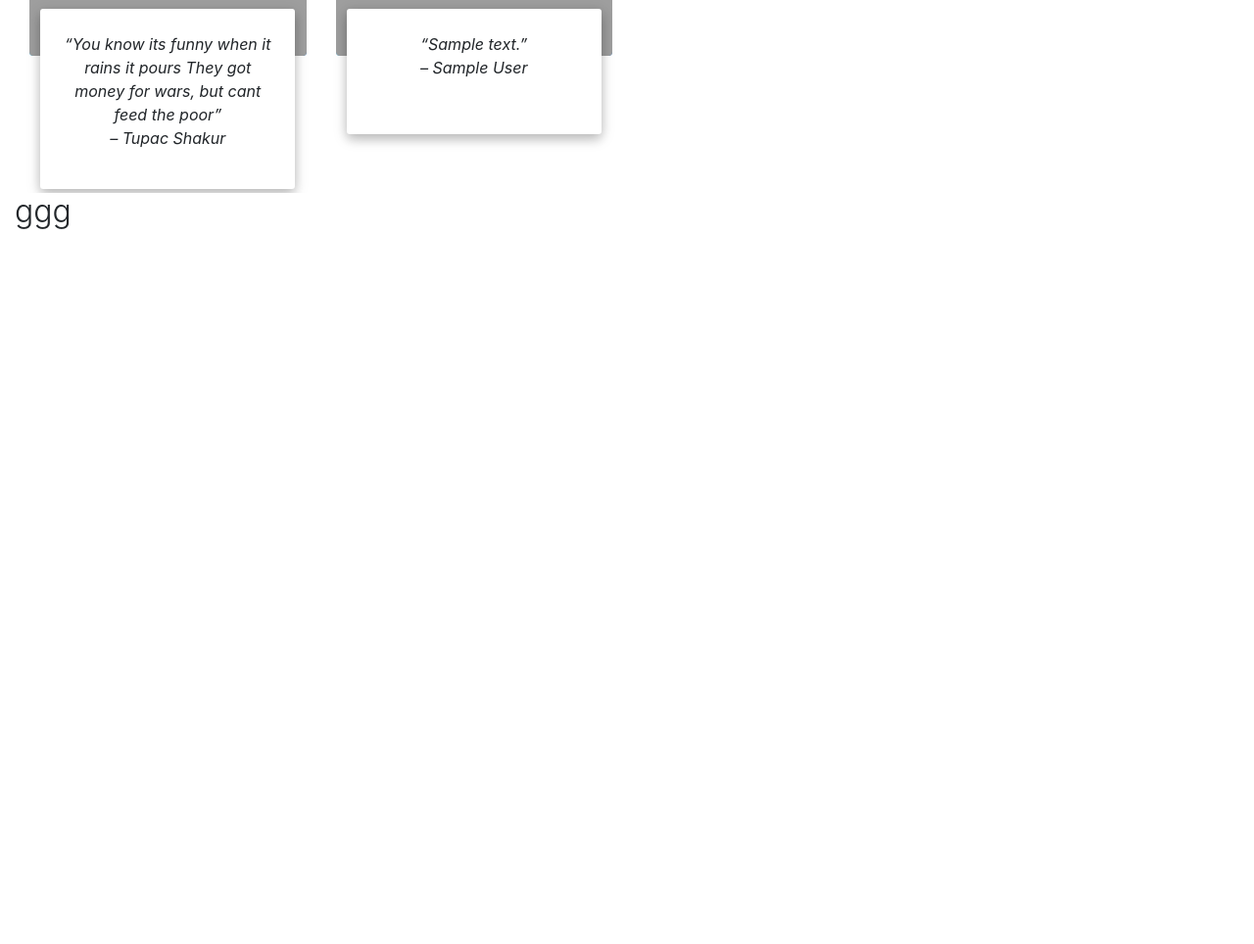
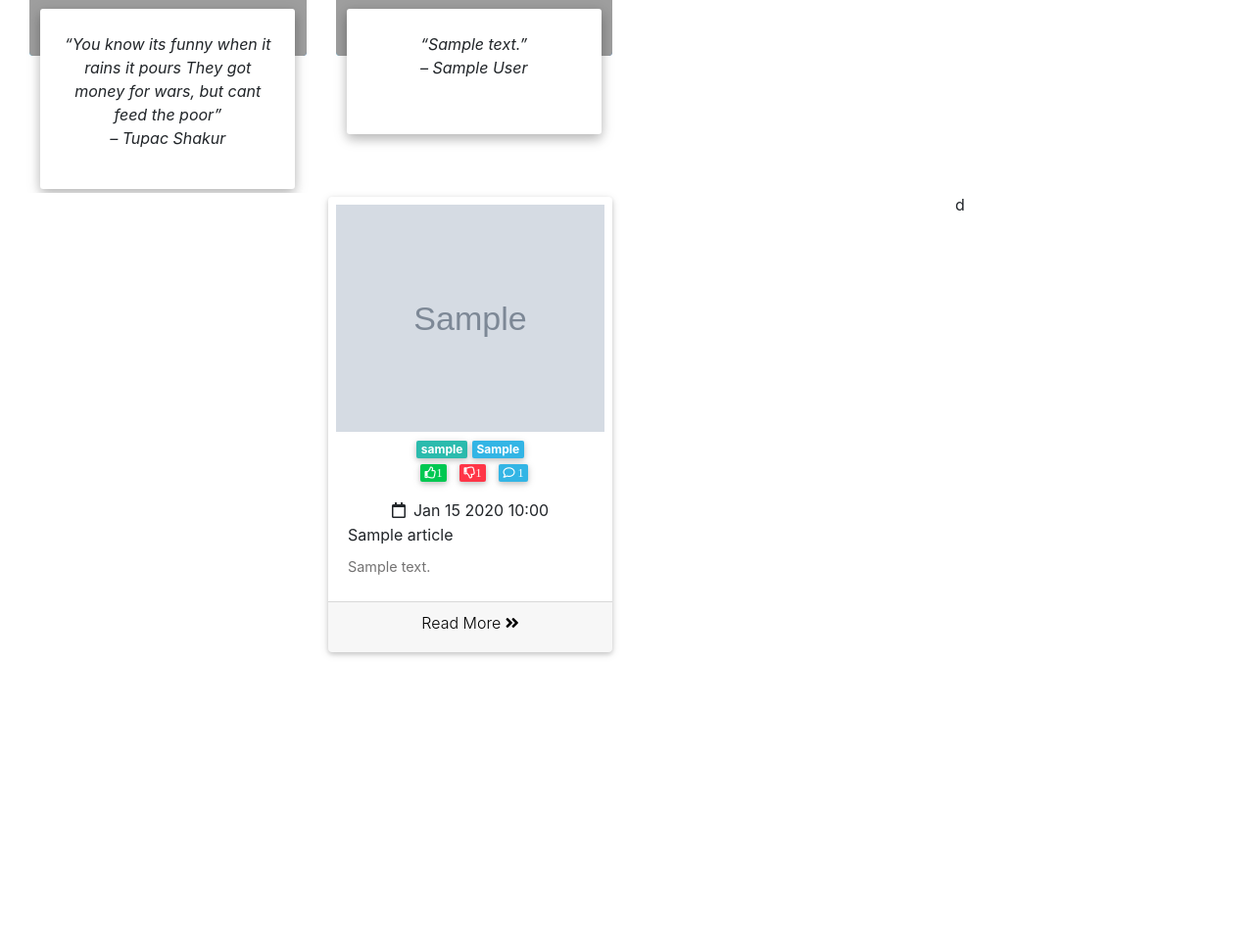
Before and after one commit to D-Kamunya/Blog, a Flask app: template app/templates/index.html in a window 1280 px wide. Shown: the part 236-1200 px from the top of the page at 98% size. Run offline with Flask 2, Linux system fonts and the light colour scheme; a user stored in the database is signed in; tables that the repository leaves empty hold one stand-in row (values such as "Sample post"); the template is opened without the code that fills it: values that come from a table or form of the project are taken from there, most other values are stand-ins (such as "Sample title", 1, 10 or a date in 2020); grey boxes marked "Sample" are stand-in pictures; some libraries are stand-ins or nearby versions; grey boxes are pictures that could not be loaded.

Commit message:
Get all blog articles in index html

```diff
--- a/app/blog/views.py
+++ b/app/blog/views.py
@@ -14,7 +14,8 @@ def index():
     View root page function that returns the index page and its data
     '''
     quotes=get_quotes()
-    return render_template('index.html',quotes=quotes)
+    articles=Article.get_all_articles()
+    return render_template('index.html',quotes=quotes,articles=articles)
 
 
 @blog.route('/profile/<username>')
--- a/app/models.py
+++ b/app/models.py
@@ -75,7 +75,7 @@ class Article(db.Model):
 
 
     @classmethod
-    def get_all_article(cls):
+    def get_all_articles(cls):
         articles = Article.query.order_by(Article.posted.desc()).all()
         return articles
 
--- a/app/templates/index.html
+++ b/app/templates/index.html
@@ -22,7 +22,7 @@
             alt="Card image cap">
           </div>
           <div class="card-body card-body-cascade text-center">
-            <p><cite><em>“{{quote.quote_text|truncate(85)}}”  </em><br> – {{quote.quote_author}}</cite></p>
+            <p><cite><em>“{{quote.quote_text|truncate(90)}}”  </em><br> – {{quote.quote_author}}</cite></p>
           </div>
         </div>
       </div>
@@ -31,7 +31,46 @@
   </div>
 </section>
 
-<div  ><h2>ggg</h2></div>
+<div class="row">
+  <div class="col-lg-9 col-md-8 col-sm-12">
+    <div class="articles row">
+      {%for article in articles%}
+      <div class="col-lg-4 col-md-6 col-sm-12 mx-auto mt-1 mb-1">
+        <div class="card">
+          <div class="view overlay">
+            <img style="height: 30vh;width: 100%;" class="pt-2 pl-2 pr-2 rounded img-fluid" src="{{url_for('static',filename=article.article_cover_path)}}"
+              alt="Card image cap">
+            <a href="#!">
+              <div class="mask rgba-white-slight"></div>
+            </a>
+          </div>
+          <div class="card-body pt-1 mt-0">
+            <div class="text-center">
+              <a href="#" class="badge badge-default">{{article.user.username}}</a>
+              <a href="" class="badge badge-info">{{article.article_tag}}</a>
+            </div>
+            <div class="text-center mb-1">
+              <a href=""><span class="badge badge-success ml-2"> <i class="far fa-thumbs-up">{{article.article_upvotes}}</i></span></a>
+              <a href=""><span class="badge badge-danger ml-2"> <i class="far fa-thumbs-down">{{article.article_downvotes}}</i></span></a>
+              <a href=""><span class="badge badge-info ml-2"> <i class="far fa-comment"> 1</i></span></a>
+              <p class="mb-0 mt-3"><i class="far fa-calendar mr-2"></i>{{article.posted.strftime("%b %d %Y %H:%M")}}</p>
+            </div>
+            <h6 class="card-title">{{article.article_title}}</h6>
+            <p class="card-text">{{article.article_body}}</p>
+          </div>
+          <div class="card-footer text-muted text-center">
+            <a href="" class="black-text">
+              <h6>Read More <i class="fas fa-angle-double-right"></i></h6>
+            </a>
+          </div>
+
+        </div>
+      </div>
+      {%endfor%}
+    </div>
+  </div>
+  <div class="col-lg-3 col-md-4 col-sm-12">d</div>
+</div>
 
 
 {%endblock%}
--- a/app/templates/navbar.html
+++ b/app/templates/navbar.html
@@ -9,7 +9,7 @@
   <div class="collapse navbar-collapse" id="navbarSupportedContent-333">
     <ul class="navbar-nav mr-auto text-white">
       <li class="nav-item ">
-        <a class="nav-link" href="/">Home
+        <a class="nav-link" href="{{url_for('blog.index')}}">Home
         </a>
       </li>
       <li class="nav-item ">
```
